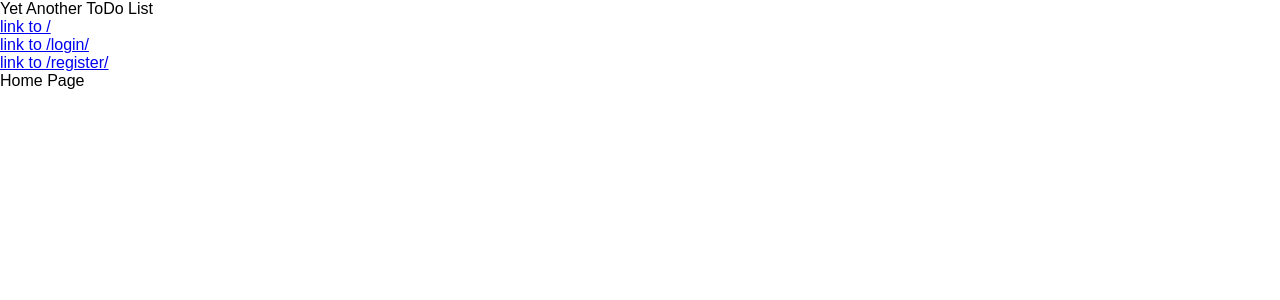
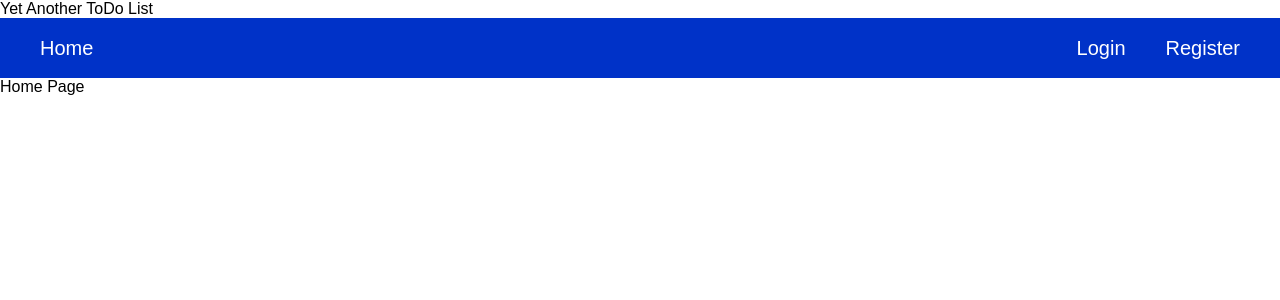
Before and after one commit to piotr-walen/YetAnotherToDoApp, a React (Create React App) app in the folder client/: page / in a window 1280 px wide. Shown: the top 300 px of the page. Built offline with nearby package versions, Linux system fonts and the light colour scheme.

Commit message:
Add navbar styles

```diff
--- a/client/src/components/Navbar.js
+++ b/client/src/components/Navbar.js
@@ -1,42 +1,82 @@
 import React from 'react';
 import { Link } from 'react-router-dom';
+import styled from 'styled-components';
+
+const StyledLink = styled(Link)`
+    text-decoration: none;
+    color: white;
+    font-size: 20px;
+`;
+
+const Wrapper = styled.div`
+    display: flex;
+    justify-content: center;
+    align-items: center;
+    height: 100%;
+    padding: 0 20px;
+`;
+
+const Authentication = styled.div`
+    display: flex;
+    justify-content: center;
+    align-items: center;
+    height: 100%;
+    display: flex;
+    padding: 0 20px;
+`;
+
+const Navigation = styled.div`
+    display: flex;
+    justify-content: center;
+    align-items: center;
+    height: 100%;
+    display: flex;
+    padding: 0 20px;
+`;
+
+const Box = styled.div`
+    display: flex;
+    justify-content: space-between;
+    width: 100%;
+    height: 60px;
+    background-color: rgba(0, 50, 200, 1);
+`;
 
 const Navbar = ({ authenticated, user }) => {
     console.log(authenticated);
     const authComponents = authenticated ? (
-        <div>
-            <div>
-                <Link to="/todos">link to /todos</Link>
-            </div>
-
-            <div>
-                <Link to="/logout">link to /logout/</Link>
-            </div>
-        </div>
+        <Authentication>
+            <Wrapper>
+                <StyledLink to="/todos">Todos</StyledLink>
+            </Wrapper>
+            <Wrapper>
+                <StyledLink to="/logout">Logout</StyledLink>
+            </Wrapper>
+        </Authentication>
     ) : (
-        <div>
-            <div>
-                <Link to="/login">link to /login/</Link>
-            </div>
-            <div>
-                <Link to="/register">link to /register/</Link>
-            </div>
-        </div>
+        <Authentication>
+            <Wrapper>
+                <StyledLink to="/login">Login</StyledLink>
+            </Wrapper>
+            <Wrapper>
+                <StyledLink to="/register">Register</StyledLink>
+            </Wrapper>
+        </Authentication>
     );
 
     const navigationComponents = (
-        <div>
-            <div>
-                <Link to="/">link to /</Link>
-            </div>
-        </div>
+        <Navigation>
+            <Wrapper>
+                <StyledLink to="/">Home</StyledLink>
+            </Wrapper>
+        </Navigation>
     );
 
     return (
-        <div>
+        <Box>
             {navigationComponents}
             {authComponents}
-        </div>
+        </Box>
     );
 };
 
```
